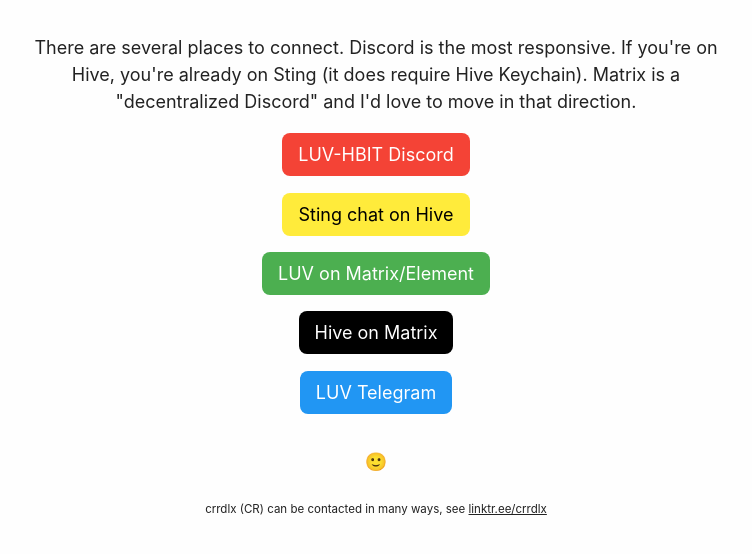
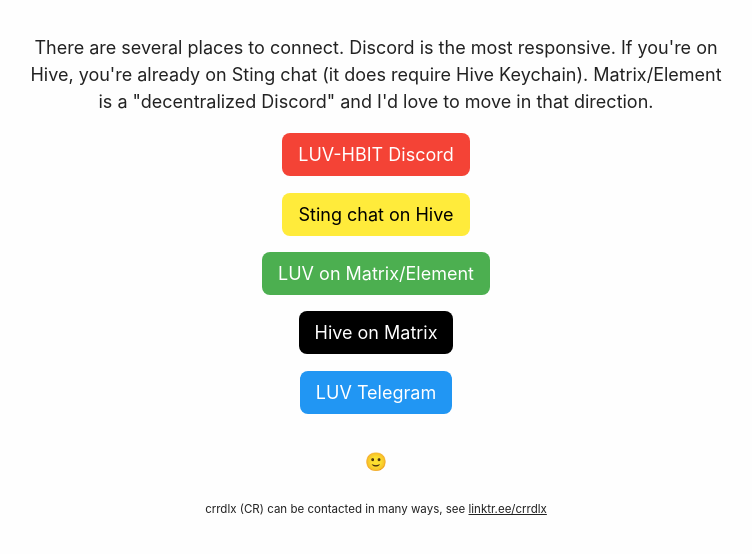
Before and after one commit to crrdlx/hiveconnect, a plain HTML site: page index.html in a window 1280 px wide. Shown: the part 132-686 px from the top of the page, without its empty margins (264-1016 px from the left). Drawn offline with nearby package versions, Linux system fonts and the light colour scheme.

Commit message:
minor wording

```diff
--- a/index.html
+++ b/index.html
@@ -102,7 +102,7 @@
 <a name="home_title"></a>
 <h1 id="get-connected"><span style="color:firebrick"> <strong>Connect</strong></span></h1>
 
-<p style="text-align:center">There are several places to connect. Discord is the most responsive. If you're on Hive, you're already on Sting (it does require Hive Keychain). Matrix is a "decentralized Discord" and I'd love to move in that direction.</p>
+<p style="text-align:center">There are several places to connect. Discord is the most responsive. If you're on Hive, you're already on Sting chat (it does require Hive Keychain). Matrix/Element is a "decentralized Discord" and I'd love to move in that direction.</p>
 
 <center><div class="w3-container">
     <a href="https://discord.gg/K5GvNhcPqR" class="w3-button w3-margin-bottom w3-round-large w3-red">LUV-HBIT Discord</a>
```
